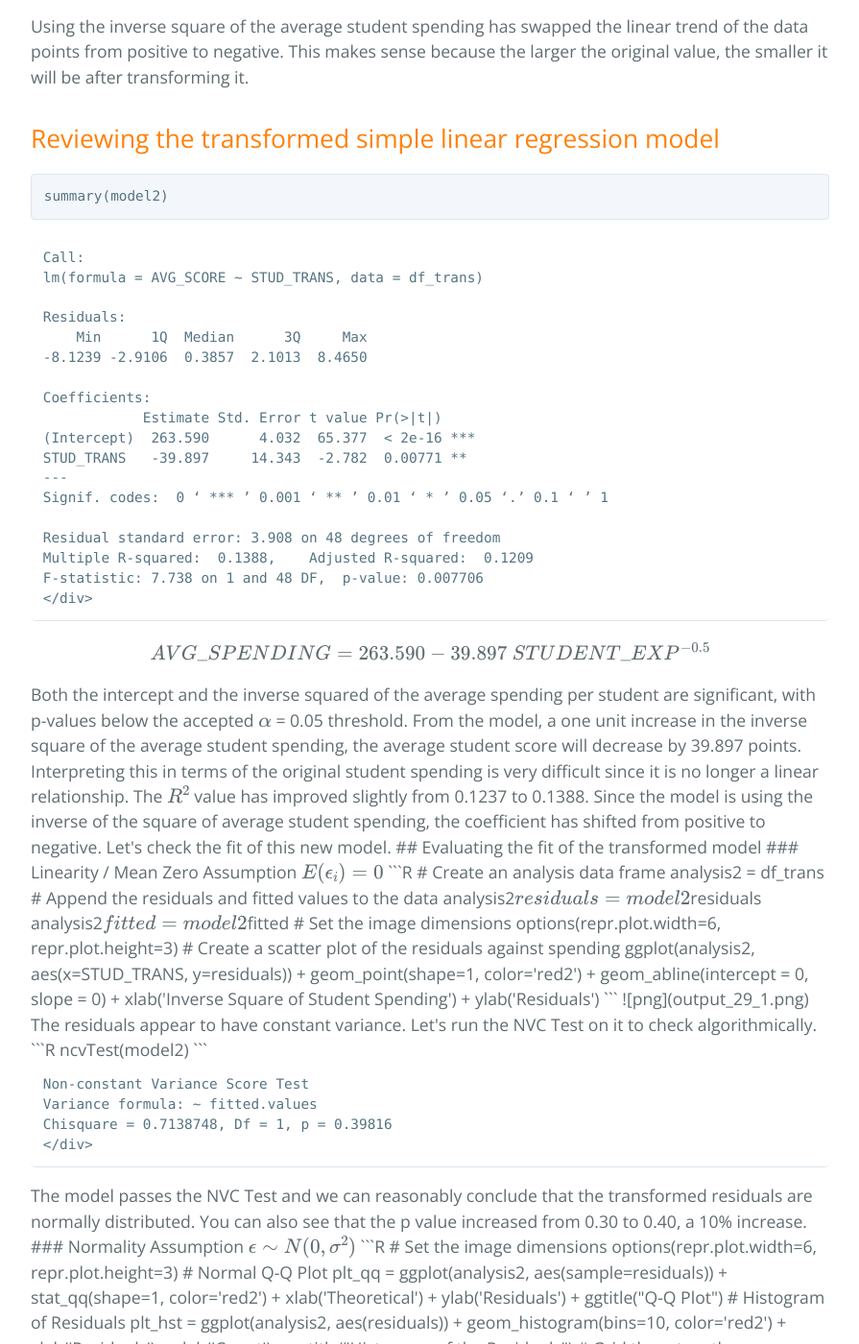
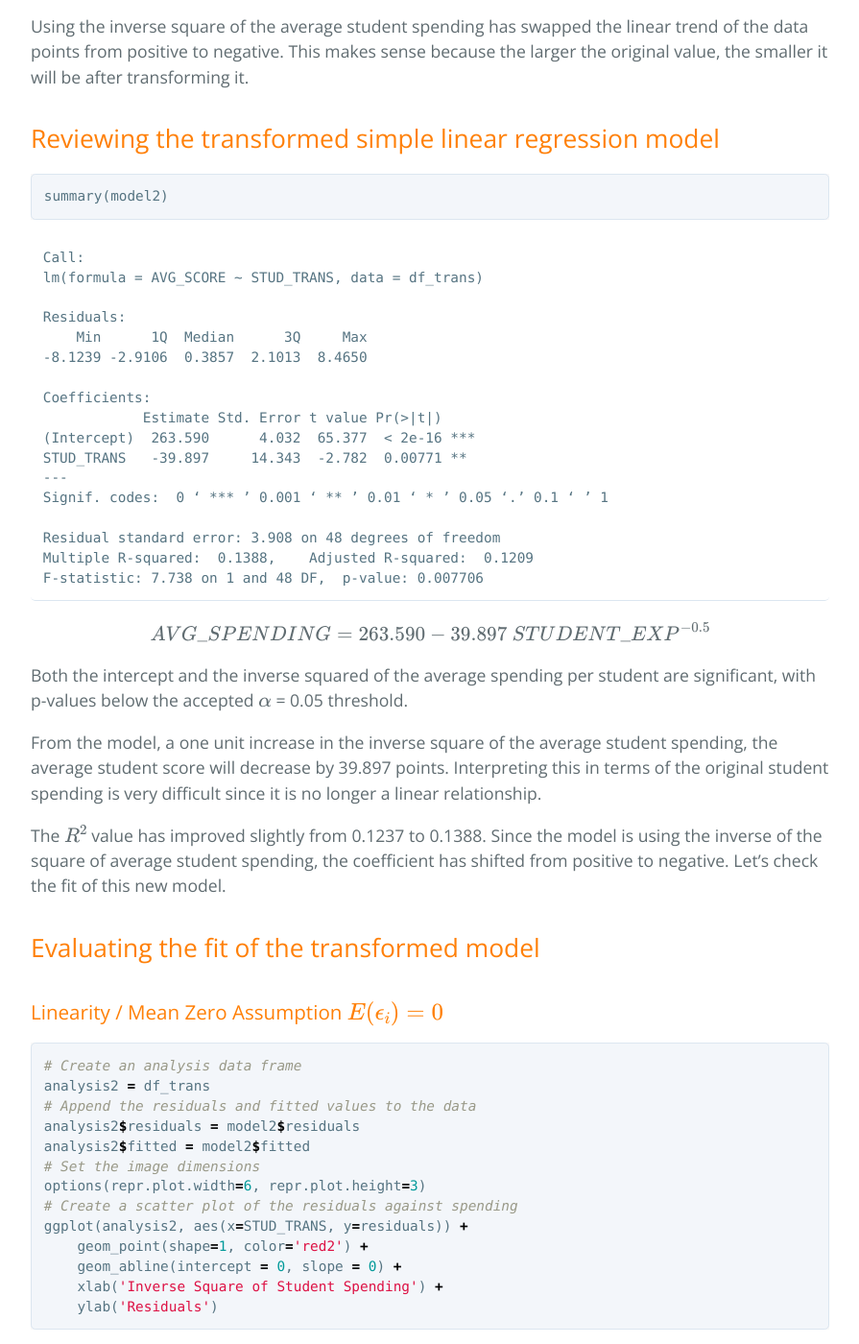
Before and after one commit to jmtritch/jmtritch.github.io, a Jekyll site: the page built from modeling/us_state_education/index.md, in a window 1280 px wide and 1400 px high, scrolled down 10165 px. Shown: the whole window at 96% size, without its empty margins (192-1087 px from the left). Built offline with Jekyll 4.4.1, drawn with Linux system fonts in a browser that asks for light colours; our own code applies the rules of GitHub Pages for plain Markdown files; formulas are drawn with MathJax 3; some of the changed text lies outside the part shown.

Commit message:
Updated formatting

```diff
--- a/modeling/us_state_education/index.md
+++ b/modeling/us_state_education/index.md
@@ -345,13 +345,12 @@ Signif. codes:  0 ‘ *** ’ 0.001 ‘ ** ’ 0.01 ‘ * ’ 0.05 ‘.’ 0.1
 Residual standard error: 3.908 on 48 degrees of freedom
 Multiple R-squared:  0.1388,	Adjusted R-squared:  0.1209
 F-statistic: 7.738 on 1 and 48 DF,  p-value: 0.007706
+</pre>
 </div>
-</pre>
 
 $$AVG\_SPENDING = 263.590 - 39.897\ STUDENT\_EXP^{-0.5}$$
 
 Both the intercept and the inverse squared of the average spending per student are significant, with p-values below the accepted $\alpha$ = 0.05 threshold.
-
 
 From the model, a one unit increase in the inverse square of the average student spending, the average student score will decrease by 39.897 points.  Interpreting this in terms of the original student spending is very difficult since it is no longer a linear relationship.
 
```
